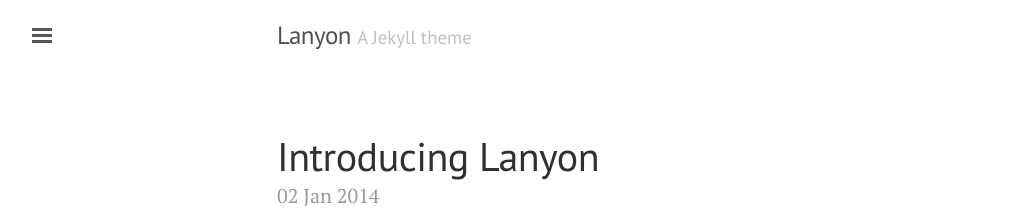
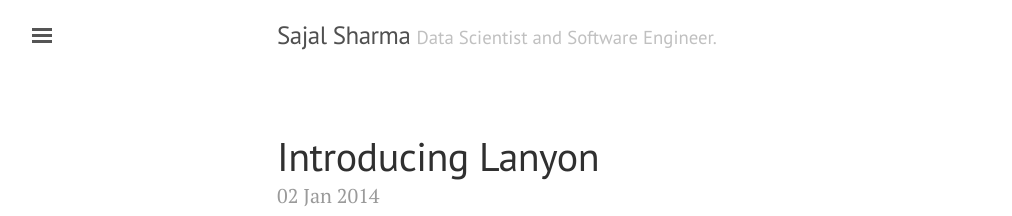
Before and after one commit to sajal2692/sajalsharma-v1, a Jekyll site: the page built from index.html, in a window 1280 px wide. Shown: the top 216 px of the page, without its empty margins (3-1015 px from the left). Built offline with Jekyll 4.4.1, drawn with Linux system fonts in a browser that asks for light colours; nearby versions of some CDN libraries; the list of posts is cut into pages by our own code; some of the changed text lies outside the part shown.

Commit message:
Added sidebar content
- added short bio.
- added social icons.
- added container and setup for bio-pic, if needed.

```diff
--- a/_config.yml
+++ b/_config.yml
@@ -4,18 +4,19 @@
 permalink:           pretty
 
 # Setup
-title:               Lanyon
-tagline:             'A Jekyll theme'
-description:         'A reserved <a href="http://jekyllrb.com" target="_blank">Jekyll</a> theme that places the utmost gravity on content with a hidden drawer. Made by <a href="https://twitter.com/mdo" target="_blank">@mdo</a>.'
+title:               Sajal Sharma
+tagline:             'Data Scientist and Software Engineer.'
+# description:         'A reserved <a href="http://jekyllrb.com" target="_blank">Jekyll</a> theme that places the utmost gravity on content with a hidden drawer. Made by <a href="https://twitter.com/mdo" target="_blank">@mdo</a>.'
+description:         'The internet home of Sajal Sharma. Data Scientist. Software Engineer. Amateur Philosopher.'
 url:                 http://lanyon.getpoole.com
 baseurl:             ''
-paginate:            5
+paginate:            2
 
 # About/contact
 author:
-  name:              Mark Otto
-  url:               https://twitter.com/mdo
-  email:             markdotto@gmail.com
+  name:              Sajal Sharma
+  url:               http://www.sajalsharma.com
+  email:             contact@sajalsharma.com
 
 # Custom vars
 version:             1.0.0
--- a/_includes/sidebar.html
+++ b/_includes/sidebar.html
@@ -5,12 +5,23 @@
 <!-- Toggleable sidebar -->
 <div class="sidebar" id="sidebar">
   <div class="sidebar-item">
-    <p>{{ site.description }}</p>
+    <!-- Bio Pic -->
+    <!-- <div>
+    <img src="assets/biopic.jpg">
+    </div> -->
+
+    <p>Welcome to the internet home of <a href="http://sajalsharma.com">Sajal Sharma</a>. Data Scientist, Software Engineer, and amateur Philosopher.
+    </p>
+    <p>Feel free to look around, check out my portfolio, or get in touch.</p>
+
     <!-- Social Network Icons -->
     <div class="social-icons">
-      <i class="fa fa-linkedin-square fa-2x" aria-hidden="true"></i>
-      <i class="fa fa-github fa-2x" aria-hidden="true"></i>
-      <i class="fa fa-twitter fa-2x" aria-hidden="true"></i>
+      <!-- LinkedIn -->
+      <a href="https://www.linkedin.com/in/sajals" target="_blank"><i class="fa fa-linkedin-square fa-2x" aria-hidden="true"></i></a>
+      <!-- Github -->
+      <a href="https://github.com/sajal2692" target="_blank"><i class="fa fa-github fa-2x" aria-hidden="true"></i></a>
+      <!-- Email -->
+      <a href="https://twitter.com/sajal2692"><i class="fa fa-twitter fa-2x" aria-hidden="true"></i></a>
     </div>
   </div>
 
@@ -41,7 +52,7 @@
 
   <div class="sidebar-item">
     <p>
-      &copy; {{ site.time | date: '%Y' }}. All rights reserved.
+      &copy; {{ site.time | date: '%Y' }} Sajal Sharma. All rights reserved.
     </p>
   </div>
 </div>
--- a/public/css/lanyon.css
+++ b/public/css/lanyon.css
@@ -172,6 +172,16 @@
 .sidebar-item p:last-child {
   margin-bottom: 0;
 }
+.sidebar-item p {
+  font-size: .7rem;
+}
+.sidebar-item img {
+  border-radius: 100px;
+  height: auto;
+  width: 6rem;
+  margin-left: auto;
+  margin-right: auto;
+}
 
 /*Social icons in sidebar*/
 .social-icons {
@@ -180,6 +190,10 @@
 
 .social-icons i {
   padding-right: .7rem;
+  color: rgba(255,255,255,.6)
+}
+.social-icons i:hover {
+  color: #fff;
 }
 
 /* Sidebar nav */
@@ -201,7 +215,7 @@
 
 @media (min-width: 48em) {
   .sidebar-item {
-    padding: 1.5rem;
+    padding: 1.3rem;
   }
   .sidebar-nav-item {
     padding-left:  1.5rem;
@@ -242,7 +256,7 @@
 #sidebar-checkbox:focus ~ .sidebar-toggle,
 #sidebar-checkbox:checked ~ .sidebar-toggle {
   color: #fff;
-  background-color: #505050;
+  background-color: #313131;
 }
 
 .sidebar-toggle:active:before,
```
Also changed, not shown: assets/biopic.jpg (added).
